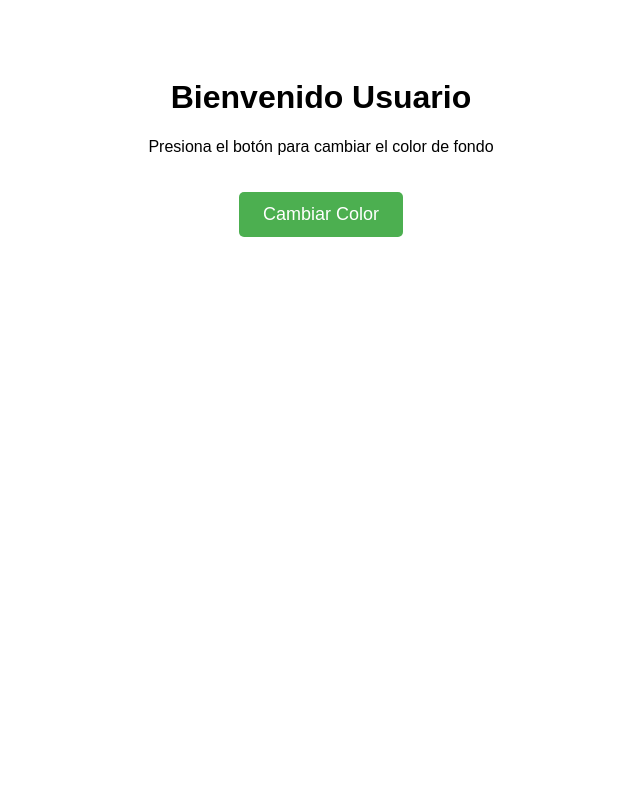
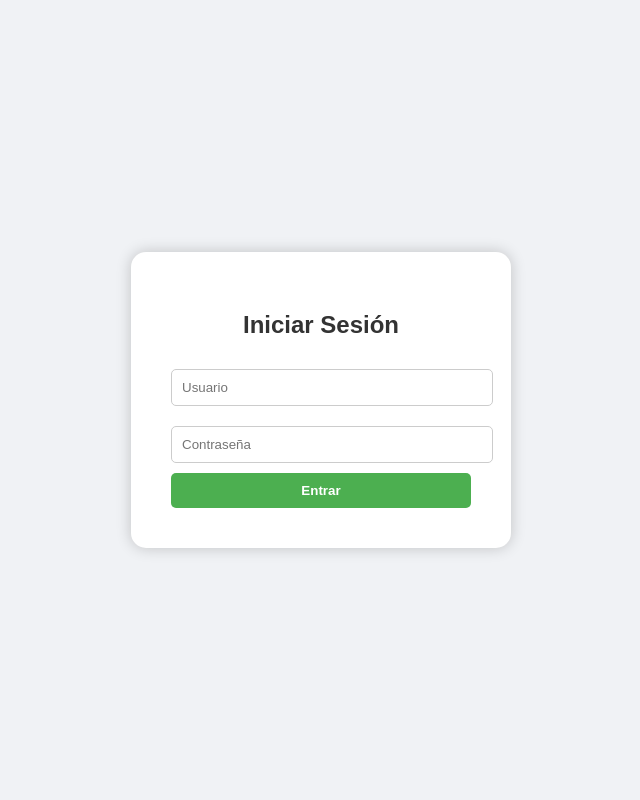
Before and after one commit to incognito189/proyect, a Django app: page / in a window 1280 px wide. Shown: the whole page, without its empty margins (319-959 px from the left). Run offline with Django 5.2, Linux system fonts and the light colour scheme; parts of the project's set-up code (start-up, migrations or seed data) failed here and were passed over.

Commit message:
Update index.html

```diff
--- a/mi_proyecto/templates/index.html
+++ b/mi_proyecto/templates/index.html
@@ -1,44 +1,76 @@
 <!DOCTYPE html>
-<html>
+<html lang="es">
 <head>
-    <title>Cambio de Color</title>
+    <meta charset="UTF-8">
+    <title>Iniciar Sesión</title>
     <style>
         body {
+            background-color: #f0f2f5;
             font-family: Arial, sans-serif;
+            display: flex;
+            justify-content: center;
+            align-items: center;
+            height: 100vh;
+            margin: 0;
+        }
+
+        .login-container {
+            background-color: #ffffff;
+            padding: 40px;
+            border-radius: 15px;
+            box-shadow: 0 0 15px rgba(0, 0, 0, 0.2);
+            width: 300px;
             text-align: center;
-            transition: background-color 0.5s ease; /* Suaviza el cambio de color */
-            padding-top: 50px;
         }
+
+        h2 {
+            color: #333333;
+            margin-bottom: 20px;
+        }
+
+        input[type="text"],
+        input[type="password"] {
+            width: 100%;
+            padding: 10px;
+            margin: 10px 0;
+            border: 1px solid #cccccc;
+            border-radius: 5px;
+        }
+
         button {
-            padding: 12px 24px;
-            font-size: 18px;
-            cursor: pointer;
             background-color: #4CAF50;
             color: white;
+            padding: 10px;
+            width: 100%;
             border: none;
             border-radius: 5px;
-            margin-top: 20px;
+            cursor: pointer;
+            font-weight: bold;
         }
+
         button:hover {
             background-color: #45a049;
         }
+
+        .error {
+            color: red;
+            margin-bottom: 15px;
+        }
+
     </style>
 </head>
-<body id="body">
-    <h1>Bienvenido Usuario</h1>
-    <p>Presiona el botón para cambiar el color de fondo</p>
-
-    <button onclick="cambiarColor()">Cambiar Color</button>
-
-    <script>
-        const colores = ["#FF5733", "#33FF57", "#3357FF", "#F033FF", "#FF33F0"];
-        let indice = 0;
-
-        function cambiarColor() {
-            const body = document.getElementById("body");
-            indice = (indice + 1) % colores.length;
-            body.style.backgroundColor = colores[indice];
-        }
-    </script>
+<body>
+    <div class="login-container">
+        <h2>Iniciar Sesión</h2>
+        {% if error %}
+            <div class="error">{{ error }}</div>
+        {% endif %}
+        <form method="POST">
+            {% csrf_token %}
+            <input type="text" name="username" placeholder="Usuario" required>
+            <input type="password" name="password" placeholder="Contraseña" required>
+            <button type="submit">Entrar</button>
+        </form>
+    </div>
 </body>
 </html>
```
